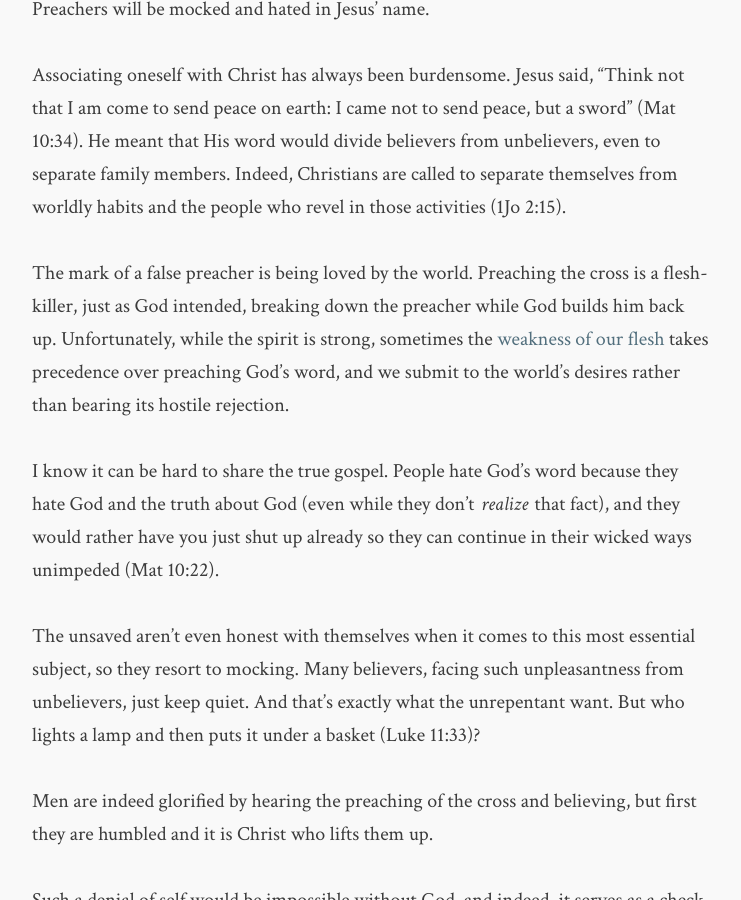
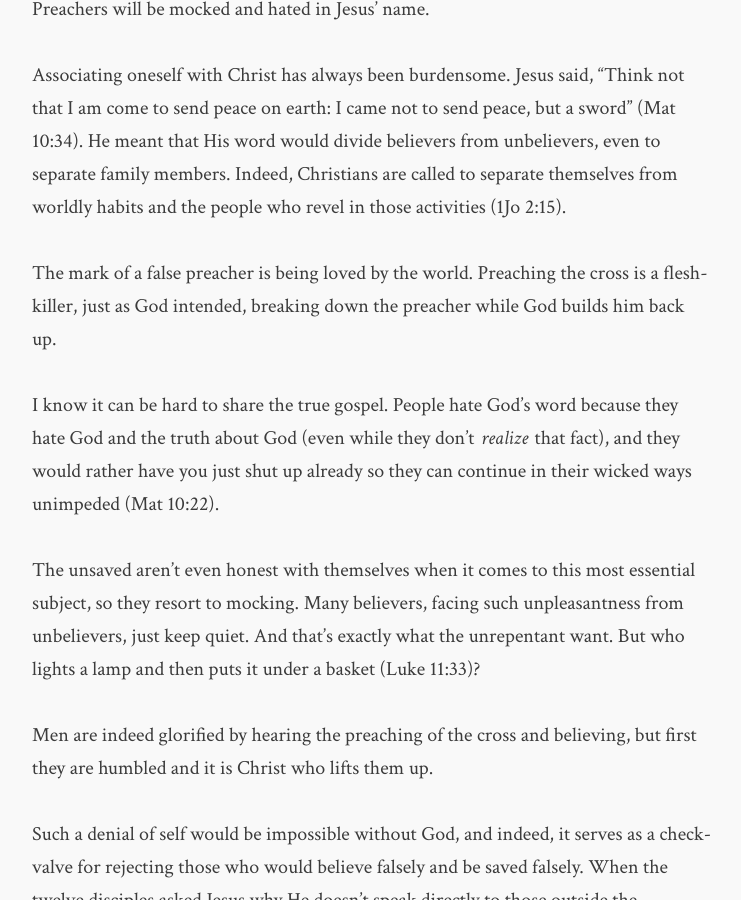
Before and after one commit to flashlightministries/oilforlight, a Jekyll site: the page built from _posts/2017-11-07-unbelievable-foolishness-preaching.md, in a window 1280 px wide and 900 px high, scrolled down 1438 px. Shown: the whole window, without its empty margins (268-1009 px from the left). Built offline with Jekyll 4.4.1, drawn with Linux system fonts in a browser that asks for light colours; nearby versions of some CDN libraries.

Commit message:
Update 2017-11-07-unbelievable-foolishness-preaching.md

```diff
--- a/_posts/2017-11-07-unbelievable-foolishness-preaching.md
+++ b/_posts/2017-11-07-unbelievable-foolishness-preaching.md
@@ -22,7 +22,7 @@
 
 Associating oneself with Christ has always been burdensome.  Jesus said, "Think not that I am come to send peace on earth: I came not to send peace, but a sword" (Mat 10:34).  He meant that His word would divide believers from unbelievers, even to separate family members.  Indeed, Christians are called to separate themselves from worldly habits and the people who revel in those activities (1Jo 2:15).
 
-The mark of a false preacher is being loved by the world.  Preaching the cross is a flesh-killer, just as God intended, breaking down the preacher while God builds him back up.  Unfortunately, while the spirit is strong, sometimes the [weakness of our flesh](https://thefederalist.com/2017/11/06/hillsong-pastor-carl-lentz-provides-moral-cover-abortion-view/){:target="_blank"} takes precedence over preaching God's word, and we submit to the world's desires rather than bearing its hostile rejection.
+The mark of a false preacher is being loved by the world.  Preaching the cross is a flesh-killer, just as God intended, breaking down the preacher while God builds him back up.
 
 I know it can be hard to share the true gospel.  People hate God's word because they hate God and the truth about God (even while they don't *realize* that fact), and they would rather have you just shut up already so they can continue in their wicked ways unimpeded (Mat 10:22).
 
```
